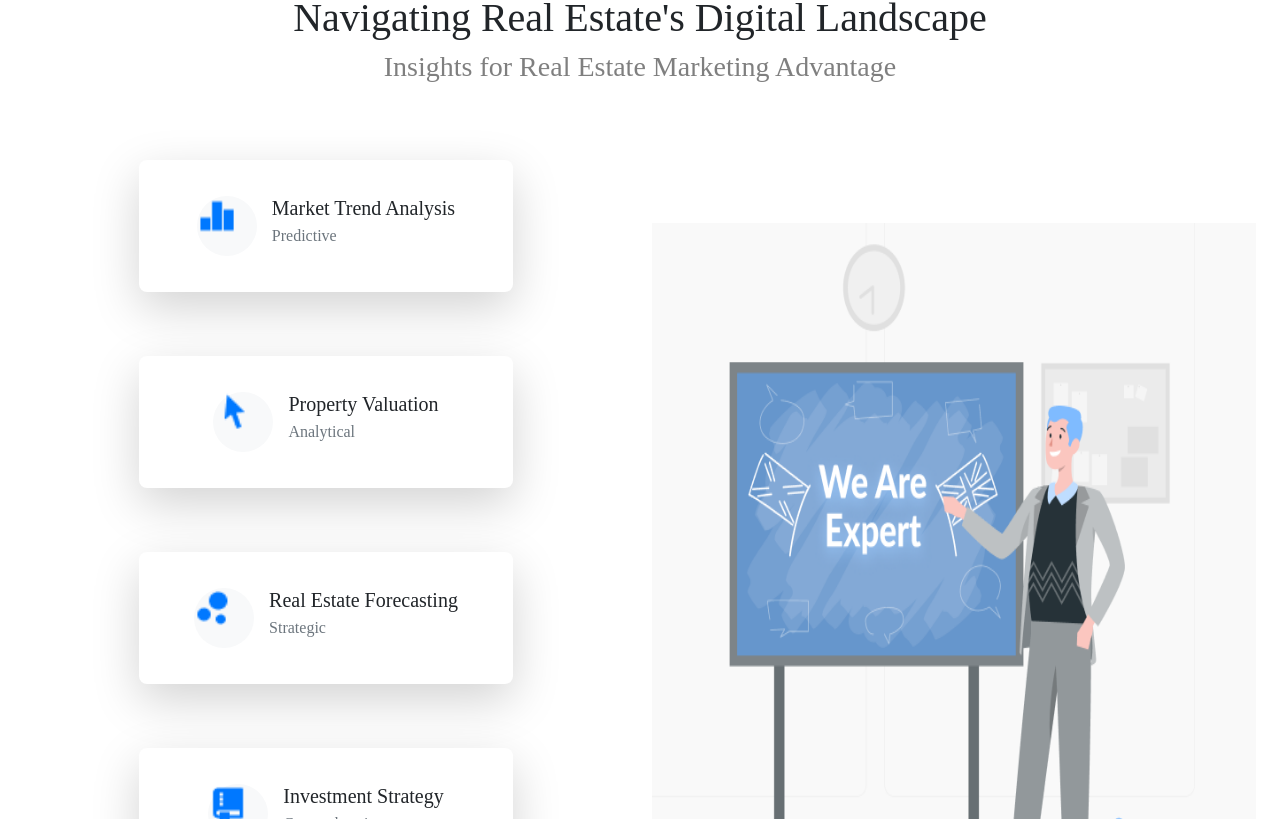
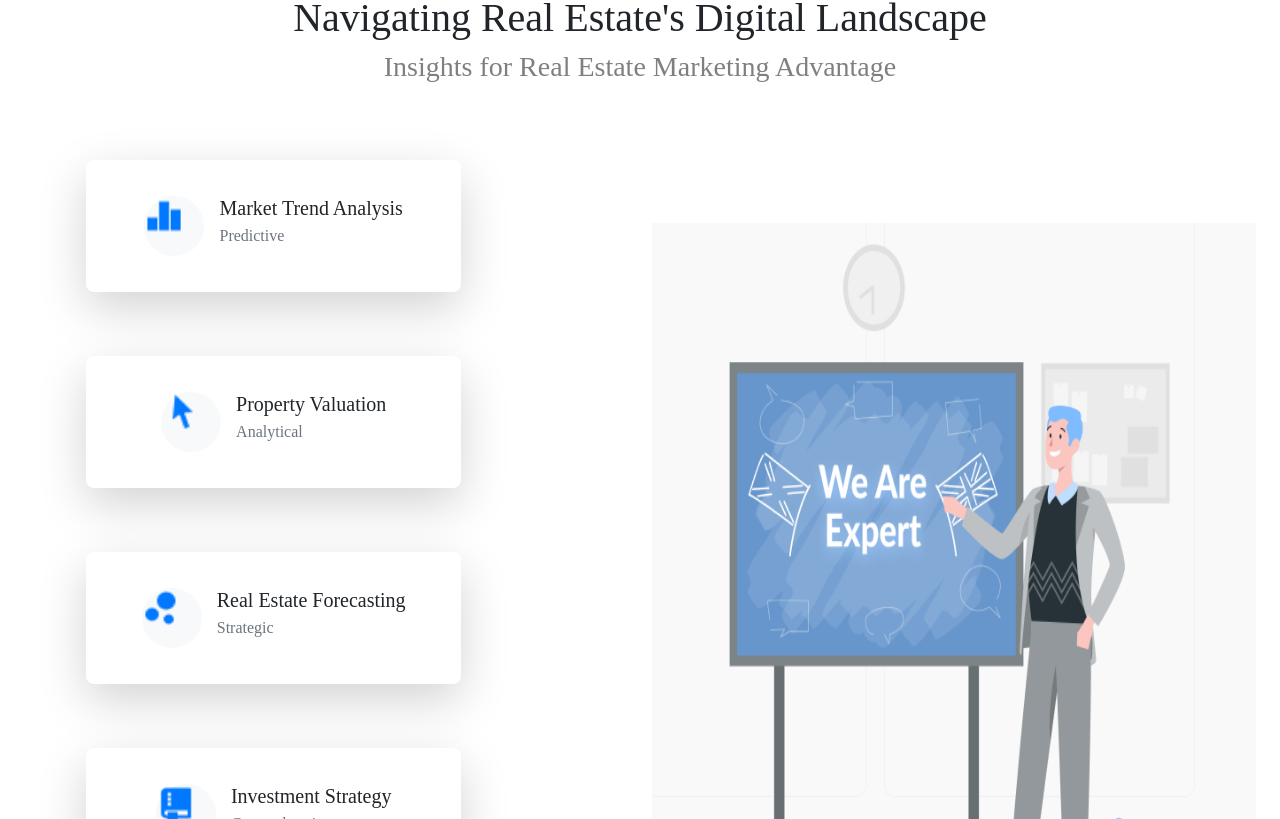
Before and after one commit to eshwar-xlsx/Osumare_Assesment, a React (Create React App) app: page / in a window 1280 px wide. Shown: the part 2561-3380 px from the top of the page. Built offline with nearby package versions, Linux system fonts and the light colour scheme.

Commit message:
cards centered

```diff
--- a/src/Components/Digital_Landscape/Digital_Landscape_Card.jsx
+++ b/src/Components/Digital_Landscape/Digital_Landscape_Card.jsx
@@ -36,9 +36,9 @@ const services = [
 const Digital_Landscape_Card = () => {
   return (
     <div className=" py-4">
-      <div className="row justify-content-center">
+      <div className="row ">
         {services.map((service) => (
-          <div className="col-12 col-md-10 mb-4" key={service.id}>
+          <div className="col-12 col-sm-12 col-md-10 mb-4 d-flex justify-content-center align-items-center" key={service.id}>
             <div className="card shadow-lg w-75">
               <div className="card-body d-flex ">
                 {/* Image on the left side */}
--- a/src/Components/Testimonials/Testimonials_2.jsx
+++ b/src/Components/Testimonials/Testimonials_2.jsx
@@ -37,7 +37,7 @@ const Testimonials_2 = () => {
                 style={{ fontSize: "34px" }}
               ></i>
             </div>
-            <p className="mb-0 h3 fs-2 mt-5">
+            <p className="mb-0 h3 fs-2 mt-5 mb-5">
               <i className="fas fa-quote-left"></i> Osumare's expertise in
               pharma marketing is unparalleled. Their strategies helped us
               navigate complex regulations while driving remarkable growth.{" "}
@@ -51,8 +51,8 @@ const Testimonials_2 = () => {
             className="btn  btn-lg me-3 px-4 py-3"
             style={{
               fontSize: "24px",
-              width: "80px",
-              height: "80px",
+              width: "100px",
+              height: "100px",
               borderRadius: "50%",
             }}
           >
```
